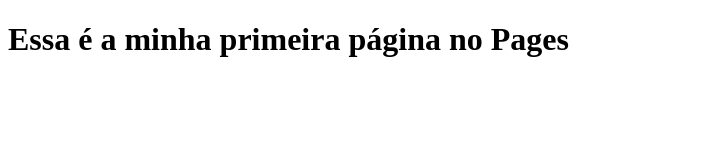
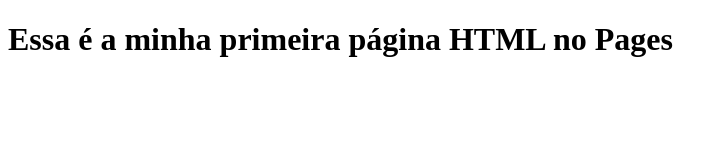
Before and after one commit to Thule18/Thule18.github.io, a plain HTML site: page index.html in a window 1280 px wide. Shown: the whole page, without its empty margins (0-728 px from the left). Drawn offline with Linux system fonts and the light colour scheme.

Commit message:
Alteração 1
Adicionei HTML no título.

```diff
--- a/index.html
+++ b/index.html
@@ -5,6 +5,6 @@
     <title>Primeira página GitHub Pages</title>
 </head>
 <body>
-    <h1>Essa é a minha primeira página no Pages</h1>
+    <h1>Essa é a minha primeira página HTML no Pages</h1>
 </body>
 </html>
```
